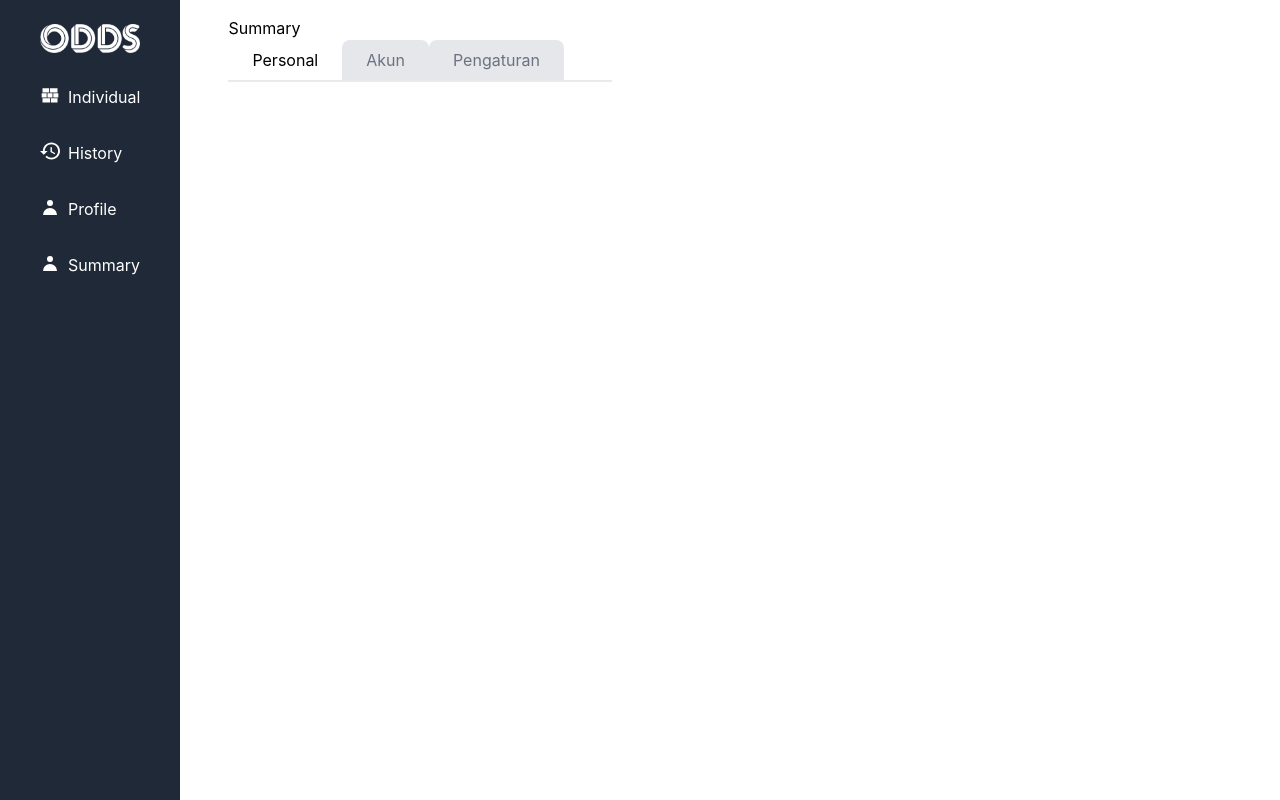
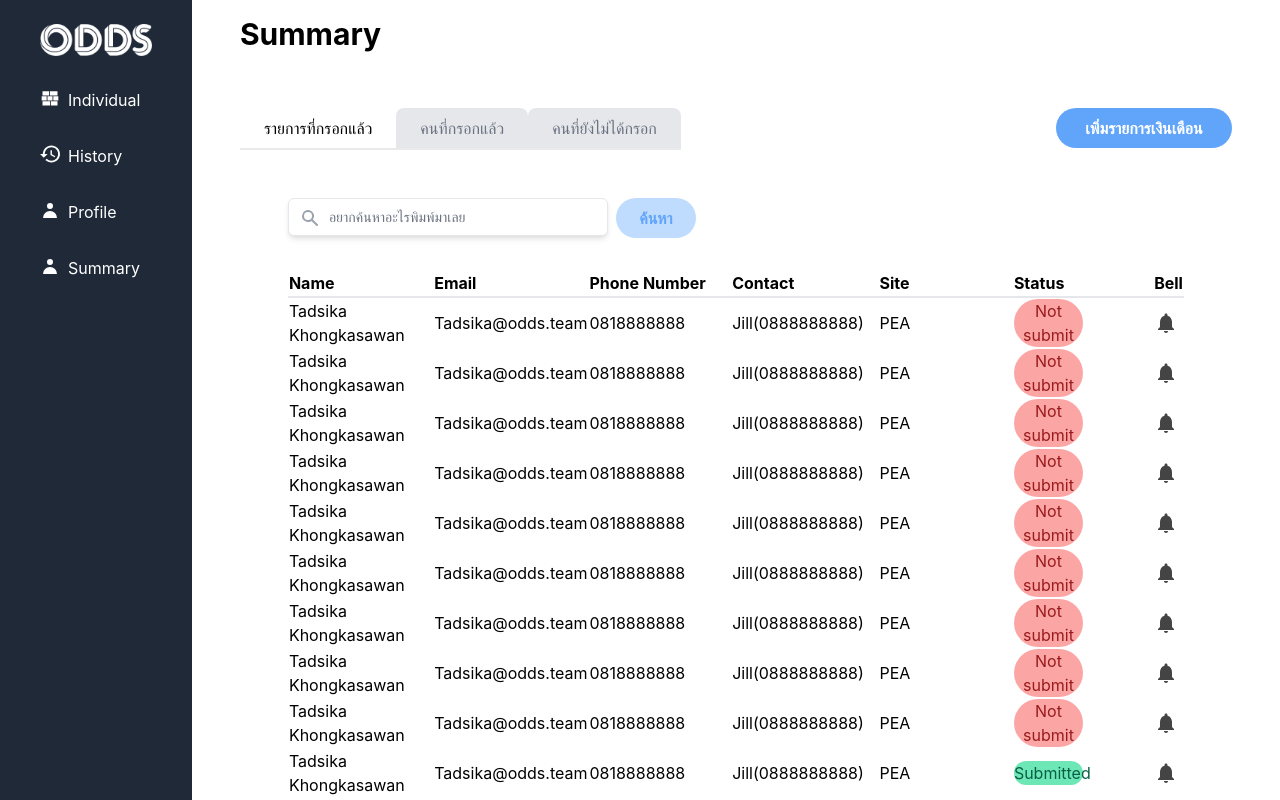
Before and after one commit to Fahlalla/workingrecord-fe, a React (Create React App) app: page /summary in a window 1280 px wide. Built offline with nearby package versions, Linux system fonts and the light colour scheme.

Commit message:
Add table and fix ui in summary page

```diff
--- a/src/Component/Summary.js
+++ b/src/Component/Summary.js
@@ -1,5 +1,8 @@
 import Menubar from "./Menubar";
 import styled from "styled-components";
+import Table from "./Table";
+import Button from "./button";
+import Search from "./search";
 
 const ContainerTabMenu = styled.div.attrs({})`
   border-bottom: 2px solid #eaeaea;
@@ -10,21 +13,35 @@ const Summary = () => {
     <div className="flex h-full w-full">
       <div className="flex items-start content-start h-full">
         <Menubar />
-        <div className="flex flex-col w-full pt-4 px-12">
-          <div>Summary</div>
-          {/*
-          <div style="border-bottom: 2px solid #eaeaea"> */}
+      </div>
+      <div className="w-full pt-4 px-12">
+        <div className="text-3xl mb-14 font-bold">Summary</div>
+        <div className="flex justify-between">
           <ContainerTabMenu>
             <ul className="flex cursor-pointer">
-              <li className="py-2 px-6 bg-white rounded-t-lg">Personal</li>
-              <li className="py-2 px-6 bg-white rounded-t-lg text-gray-500 bg-gray-200">
-                Akun
+              <li className="py-2 px-6 bg-white rounded-t-lg">
+                รายการที่กรอกแล้ว
               </li>
               <li className="py-2 px-6 bg-white rounded-t-lg text-gray-500 bg-gray-200">
-                Pengaturan
+                คนที่กรอกแล้ว
+              </li>
+              <li className="py-2 px-6 bg-white rounded-t-lg text-gray-500 bg-gray-200">
+                คนที่ยังไม่ได้กรอก
               </li>
             </ul>
           </ContainerTabMenu>
+          <div className="">
+            <Button />
+          </div>
+        </div>
+
+        <div className="flex flex-col w-full pt-4 px-12">
+          <div className="mt-8">
+            <Search />
+          </div>
+          <div className="mt-8">
+            <Table />
+          </div>
         </div>
       </div>
     </div>
```
